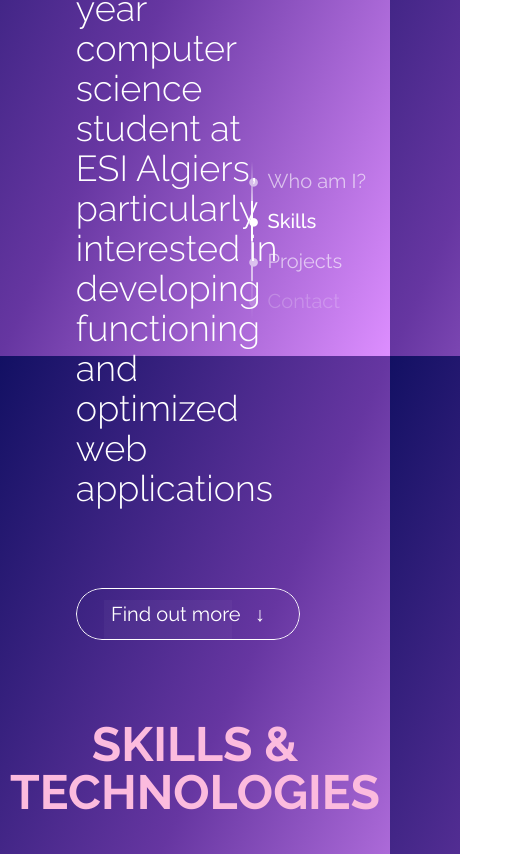
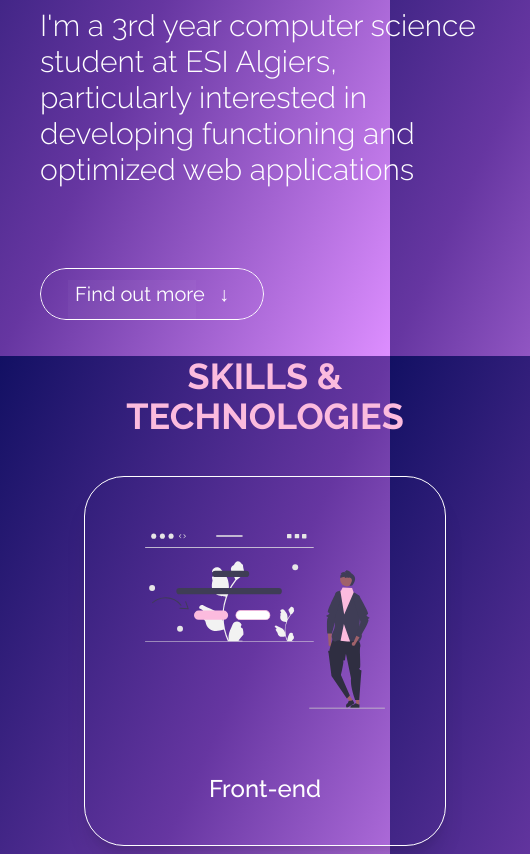
Before and after one commit to amelsadoun/portfolio, a React (Vite) app: page / in a window 390 px wide. Shown: the part 488-1342 px from the top of the page, 530 px wide, since content can reach past the window. Built offline with nearby package versions, Linux system fonts and the light colour scheme.

Commit message:
added responsiveness

```diff
--- a/src/App.jsx
+++ b/src/App.jsx
@@ -8,12 +8,12 @@ import Skills from "./components/skills/skills";
 
 function App() {
   return (
-    <div className="flex flex-col align-middle items-center">
+    <div className="flex flex-col align-middle lg:items-center w-fit">
       <NavigationCarousel />
       <section id="who am i?">
         <Hero />
       </section>
-      <section id="skills">
+      <section id="skills" className="flex flex-col align-middle items-center">
         <Skills />
       </section>
       <section id="projects">
--- a/src/components/contact/contact.jsx
+++ b/src/components/contact/contact.jsx
@@ -3,7 +3,7 @@ import contactLinks from "./contactLinks";
 
 export default function Contact() {
   return (
-    <div className="flex flex-col text-center justify-evenly gap-32 py-32 align-middle">
+    <div className="flex flex-col text-center justify-evenly gap-32 py-32 items-center align-middle">
       <h1 className="font-bold text-5xl text-light-pink">CONTACT ME</h1>
       <div className="flex flex-col lg:max-h-[500px] justify-around items-start align-middle flex-wrap gap-32">
         {contactLinks.map((contact) => (
--- a/src/components/hero/hero.jsx
+++ b/src/components/hero/hero.jsx
@@ -8,9 +8,9 @@ export default function Hero() {
     <div className="min-h-[100vh]">
       <Lineshero />
       <Header />
-      <div className="ml-[25vw] mt-[10vh] m-20 flex flex-col justify-between gap-20">
+      <div className="lg:ml-[25vw] mt-[10vh] lg:m-20 m-10 flex flex-col justify-between gap-20">
         <TypeWriterText />
-        <p className="text-4xl text-white font-light mr-10">
+        <p className="text-3xl text-white font-light lg:mr-10">
           I'm a 3rd year computer science student at ESI Algiers, particularly
           interested in developing functioning and optimized web applications
         </p>
--- a/src/components/hero/typeWriterText.jsx
+++ b/src/components/hero/typeWriterText.jsx
@@ -12,7 +12,7 @@ export default function TypeWriterText() {
   };
 
   return (
-    <h1 className="text-6xl lg:text-7xl text-white">
+    <h1 className="text-6xl lg:text-7xl text-white h-60 w-64 md:w-auto lg:h-auto md:h-44 lg:w-auto">
       I'M AMEL SADOUN
       <br /> A{" "}
       <span className="text-light-pink font-bold">
--- a/src/components/navigation/navigationCarousel.jsx
+++ b/src/components/navigation/navigationCarousel.jsx
@@ -45,7 +45,7 @@ export default function NavigationCarousel() {
   return (
     <div
       ref={carouselRef}
-      className={`fixed flex flex-col items-start z-10 h-16 bottom-32 right-6`}
+      className={`fixed lg:flex hidden flex-col items-start z-10 h-16 bottom-32 right-6`}
     >
       {items.map((item, index) => (
         <div
--- a/src/components/projects/project.jsx
+++ b/src/components/projects/project.jsx
@@ -11,7 +11,23 @@ const Project = ({ info }) => {
   const nameRef = useRef(null);
   const infoRef = useRef(null);
   const imageRef = useRef(null);
-  const windowWidth = window.innerWidth;
+  const [windowWidth, setWindowWidth] = useState(window.innerWidth);
+
+  //deal with window dimensions changes
+  useEffect(() => {
+    const handleResize = () => {
+      setWindowWidth(window.innerWidth);
+    };
+
+    window.addEventListener("resize", handleResize);
+
+    // Cleanup the event listener on component unmount
+    return () => {
+      window.removeEventListener("resize", handleResize);
+    };
+  }, []);
+
+
 
   //verify if the project image is dark to make styles coherent
   const darkBackground = info.name === "HackFlow";
--- a/src/components/projects/technologies.jsx
+++ b/src/components/projects/technologies.jsx
@@ -1,6 +1,6 @@
 const Technologies = ({ techs }) => {
   return (
-    <div className="flex flex-row flex-wrap justify-around w-full font-semibold text-lg text-center">
+    <div className="flex flex-row flex-wrap justify-around w-full font-semibold text-md lg:text-lg text-center">
       {techs.map((tech, index) => (
         <>
           {index !== 0 && " - "}{" "}
--- a/src/components/skills/category.jsx
+++ b/src/components/skills/category.jsx
@@ -6,8 +6,21 @@ export const Category = ({ skills, name, image }) => {
   const categoryRef = useRef(null);
   const skillsRef = useRef(null);
   const [open, setOpen] = useState(false);
-  const windowWidth = window.innerWidth;
+  const [windowWidth, setWindowWidth] = useState(window.innerWidth);
 
+  //deal with window dimensions changes
+  useEffect(() => {
+    const handleResize = () => {
+      setWindowWidth(window.innerWidth);
+    };
+
+    window.addEventListener("resize", handleResize);
+
+    // Cleanup the event listener on component unmount
+    return () => {
+      window.removeEventListener("resize", handleResize);
+    };
+  }, []);
   useEffect(() => {
     const categoryElement = categoryRef.current;
     const skillsElement = skillsRef.current;
--- a/src/components/skills/skills.jsx
+++ b/src/components/skills/skills.jsx
@@ -9,11 +9,11 @@ export default function Skills() {
 
 
   return (
-    <div className="flex flex-col gap-10 text-center justify-evenly align-middle min-h-[100vh]">
-      <h1 className="font-bold text-wrap text-5xl text-light-pink">
+    <div className="flex flex-col gap-10 text-center max-w-fit justify-evenly align-middle min-h-[100vh]">
+      <h1 className="font-bold text-wrap text-4xl lg:text-6xl w-min self-center text-light-pink">
         SKILLS & TECHNOLOGIES
       </h1>
-      <div className="flex flex-row lg:flex-nowrap flex-wrap align-middle items-center mx-36 gap-7 justify-around">
+      <div className="flex lg:flex-row flex-col lg:flex-nowrap flex-wrap align-middle items-center lg:mx-36 gap-7 justify-around">
         <Category name="Front-end" image={frontend_icon} skills={skillsArray.frontend} />
         <Category name="Back-end" image={backend_icon} skills={skillsArray.backend} />
         <Category name="Design" image={other_icon} skills={skillsArray.design} />
--- a/src/components/svg/lines-hero.jsx
+++ b/src/components/svg/lines-hero.jsx
@@ -24,7 +24,7 @@ export default function Lineshero() {
 
   //ps: It was originally one svg then I decided to double it because it looked better that way
   return (
-    <div className="absolute left-0">
+    <div className="hidden lg:block absolute left-0">
       <svg
       className="absolute left-0"
         width="30vw"
```
